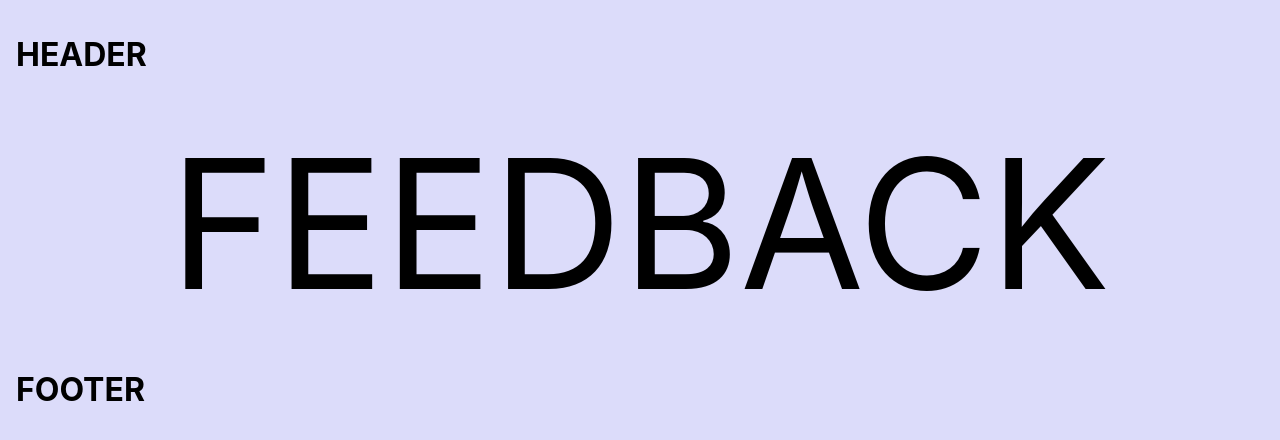
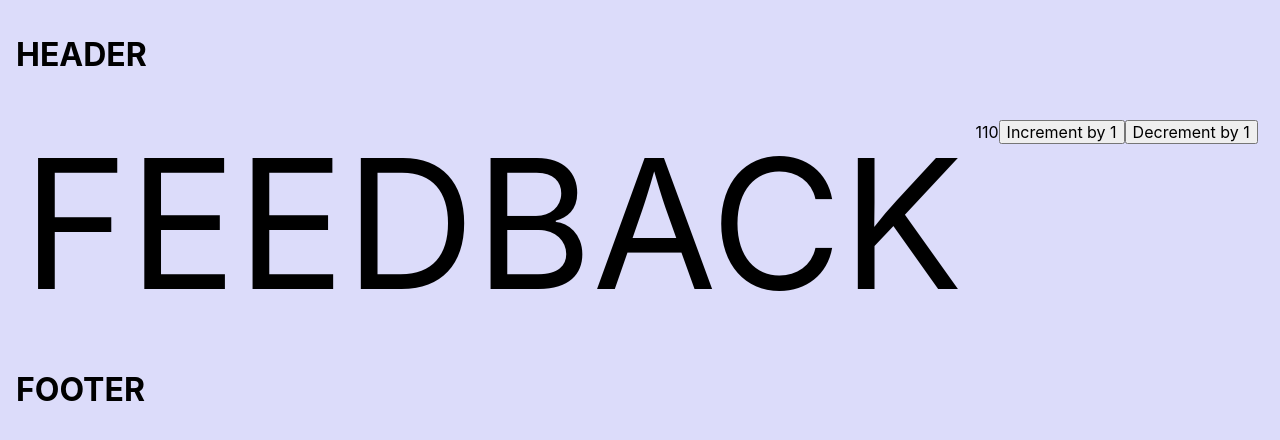
Before and after one commit to Liettualainen/Statistics, a React (Create React App) app: page / in a window 1280 px wide. Shown: the top 440 px of the page. Built offline with nearby package versions, Linux system fonts and the light colour scheme.

Commit message:
increment

```diff
--- a/src/components/FeedbackStatistis/Feedback.js
+++ b/src/components/FeedbackStatistis/Feedback.js
@@ -1,7 +1,39 @@
 import { Feedbackstyle } from "./Feedback.styled";
+import React, { Component } from "react";
+export class Feedback extends Component {
+    static defaultProps = {
+        step: 1,
+        startpoint: 110,
+    };
+     state = {
+         value: this.props.startpoint,
+     }
 
-export const Feedback = () => {
-  return (
-<Feedbackstyle>FEEDBACK</Feedbackstyle>
-  );
-};
+    constructor(props) {
+        super(props);
+        // this.state = {
+        //       value: this.props.startpoint,
+        // }
+    this.handleIncrement = this.handleIncrement.bind(this);
+    this.handleDecrement = this.handleDecrement.bind(this);
+    }
+
+    static propTypes = {};
+    handleIncrement = () => {
+         this.setState({ value: this.state.value + this.props.step})
+     };
+    handleDecrement = evt => {
+        this.setState({ value: this.state.value - this.props.step })
+    };
+    render() {
+        const { step } = this.props;
+      return (<>
+              <Feedbackstyle>FEEDBACK</Feedbackstyle>
+           <div>
+        <span>{this.state.value}</span>
+        <button type="button" onClick={this.handleIncrement}>Increment by {step}</button>
+        <button type="button"onClick={this.handleDecrement}>Decrement by {step}</button>
+      </div>
+          </>)
+    }
+}
```
